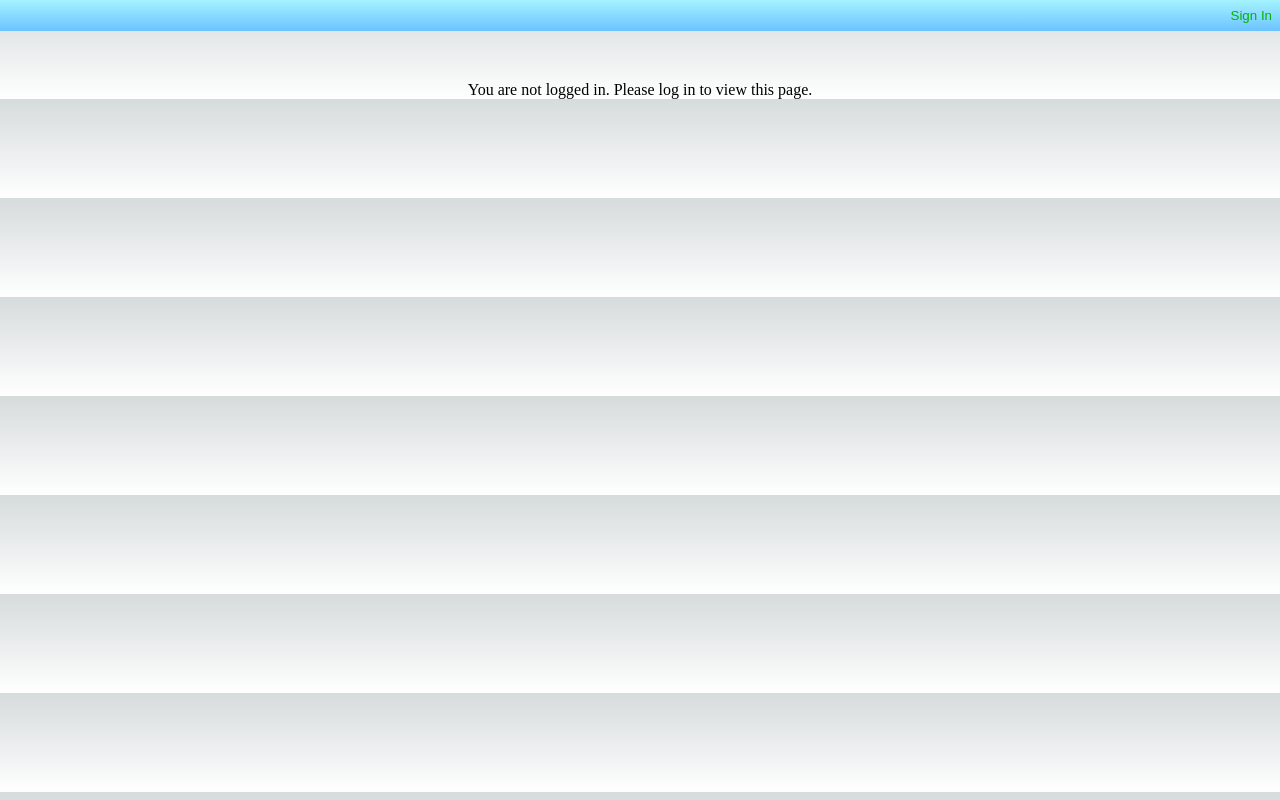
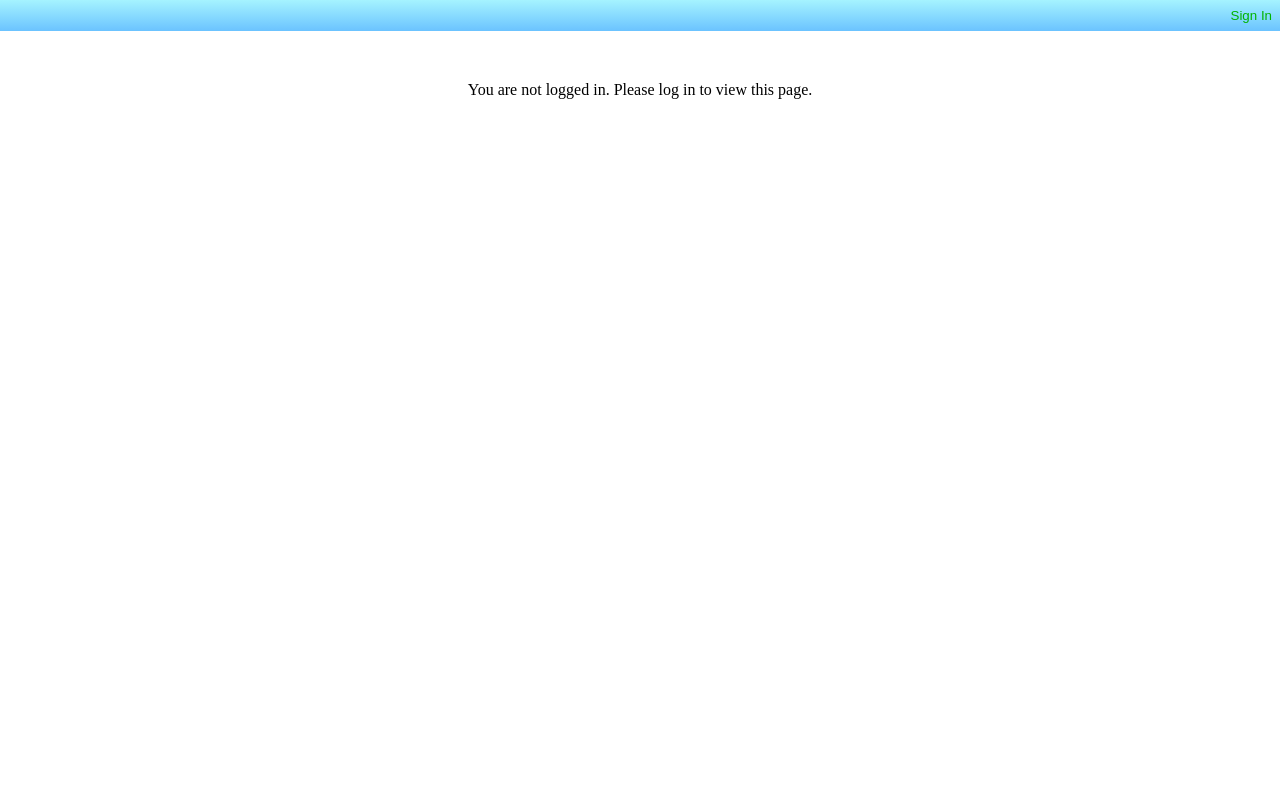
Before and after one commit to Akanksha2596/next-auth-providers-, a Next.js app: page / in a window 1280 px wide. Built offline with nearby package versions, Linux system fonts and the light colour scheme; no server answers.

Commit message:
css file

```diff
--- a/styles/globals.css
+++ b/styles/globals.css
@@ -86,13 +86,13 @@ body {
 }
 
 body {
-  color: rgb(var(--foreground-rgb));
-  background: linear-gradient(
+  /* color: rgb(var(--foreground-rgb)); */
+  /* background: linear-gradient(
       to bottom,
       transparent,
       rgb(var(--background-end-rgb))
-    )
-    rgb(var(--background-start-rgb));
+    ) */
+    /* rgb(var(--background-start-rgb)); */
 }
 
 a {
```
